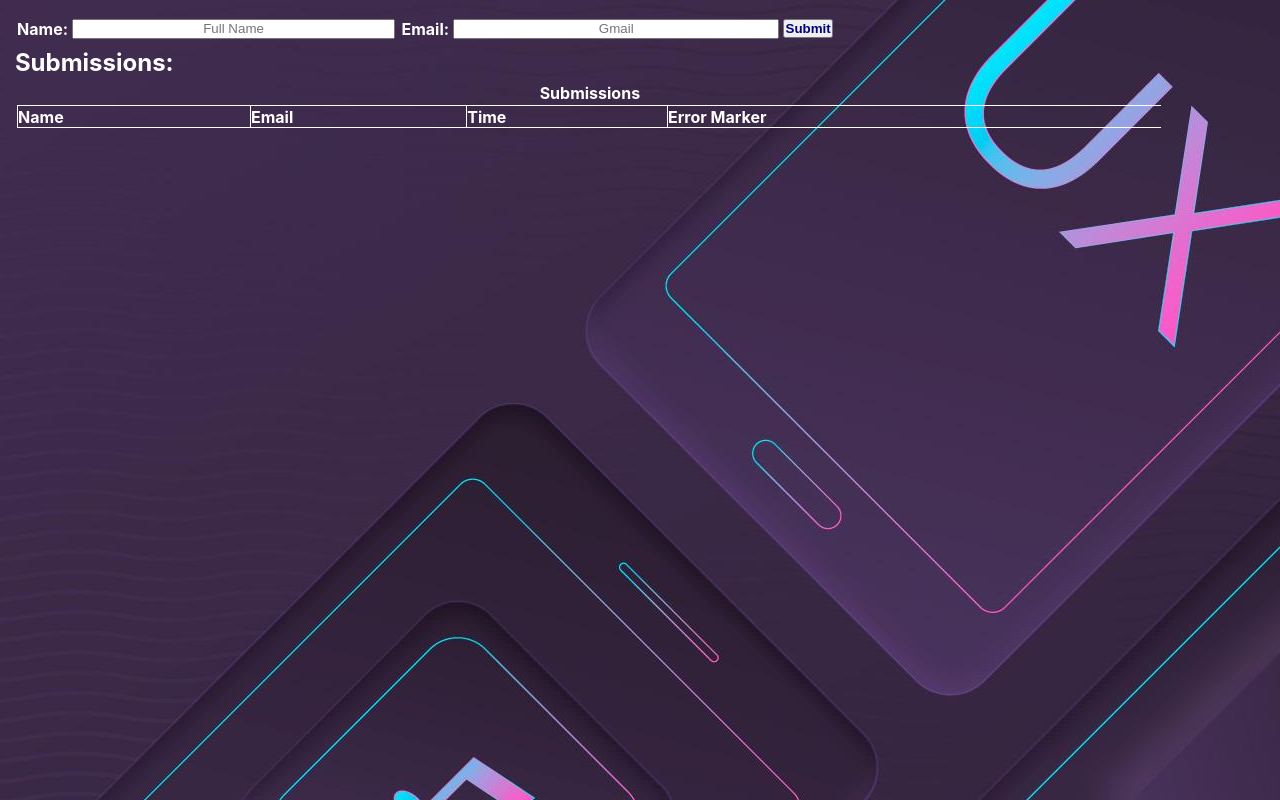
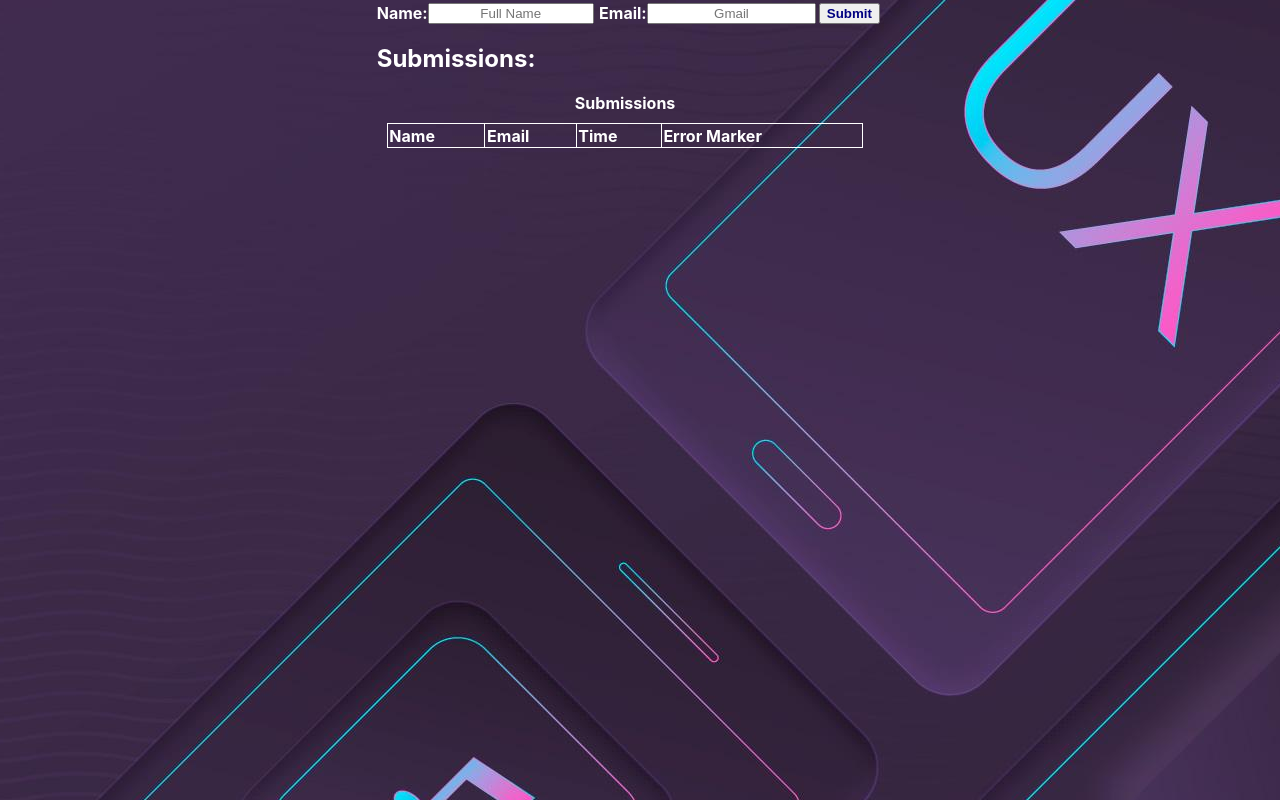
Before and after one commit to Seun0001/Asynchronous-React, a React (Create React App) app in the folder asynchronous-react/: page / in a window 1280 px wide. Built offline with nearby package versions, Linux system fonts and the light colour scheme.

Commit message:
Aynchronous React Project Done

```diff
--- a/asynchronous-react/src/components/FormComponent.css
+++ b/asynchronous-react/src/components/FormComponent.css
@@ -79,10 +79,6 @@ tbody tr {
 }
 /* Mobile view of the webpage */
 @media screen and (min-width: 375px) {
-    * {
-        margin: 2px !important;
-        padding: .2px !important;
-    }
     body {
         margin: .2rem .1rem !important;
         width: 100%; height: 100%;
@@ -91,10 +87,10 @@ tbody tr {
         justify-content: center;
         overflow: hidden;
     }
-    form, div {
+    /* form, div {
         margin-right: 0% !important;
         width: 100%;
-    }
+    } */
     form .userSubmission {
         margin-right: 5%;
         color: navy;
@@ -109,9 +105,6 @@ tbody tr {
     thead, tbody {
         width: 50%;
     }
-    tr {
-        padding-left: 2px;
-    }
     input, label {
         display: block;
         text-align: center;
@@ -119,7 +112,7 @@ tbody tr {
     form .userID,
     form .userMail {
         display: flex;
-        width: 30%;
+        width: 50%;
     }
     input {
         width: 100%;
```
